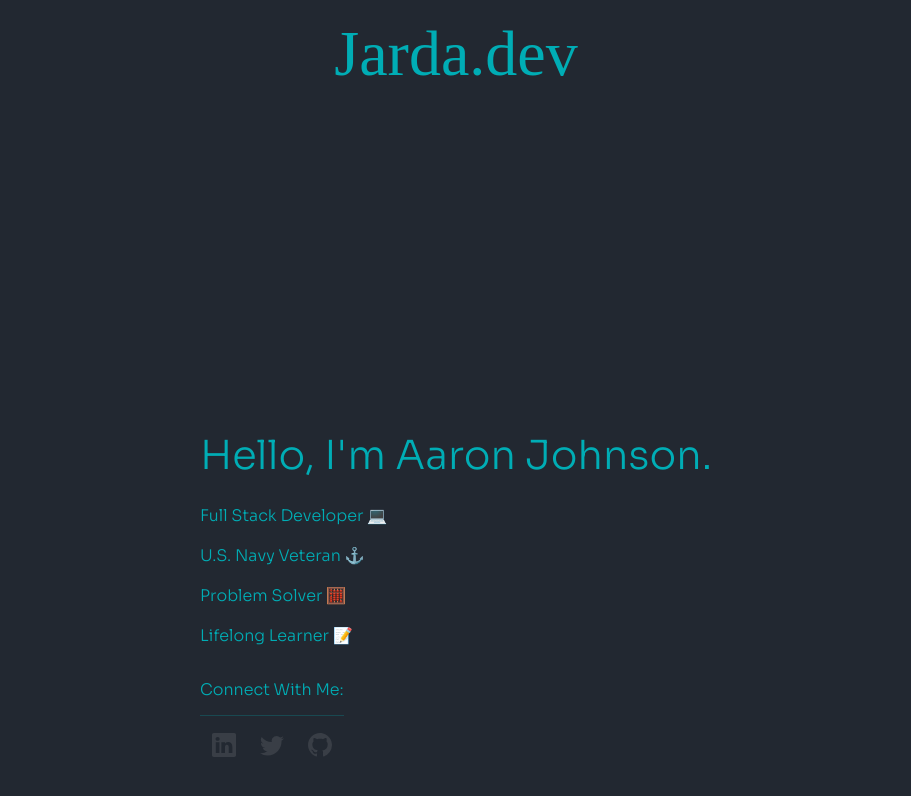
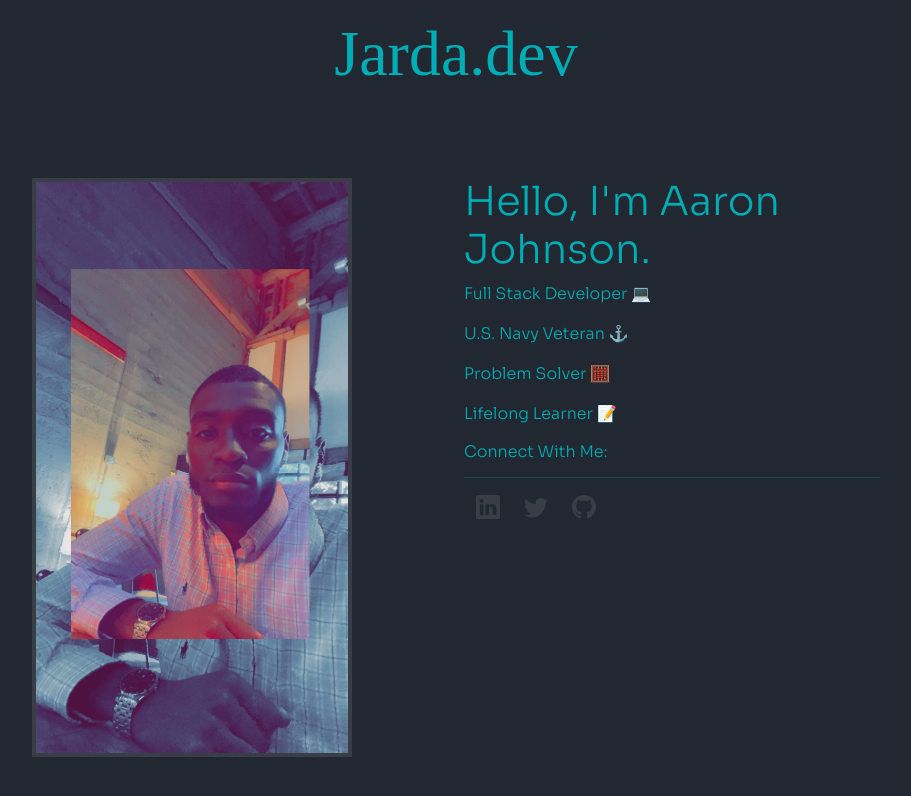
Before and after one commit to jardadev/portfolio_site, a React (Create React App) app: page / in a window 1280 px wide. Shown: the top 796 px of the page, without its empty margins (184-1095 px from the left). Built offline with nearby package versions, Linux system fonts and the light colour scheme; a web font is replaced by a local one.

Commit message:
refactor two column layout to one column layout

```diff
--- a/src/components/Landing/Landing.jsx
+++ b/src/components/Landing/Landing.jsx
@@ -1,6 +1,9 @@
 import React from 'react';
 import { BsLinkedin, BsTwitter, BsGithub } from 'react-icons/bs';
 import { motion } from 'framer-motion';
+import Row from 'react-bootstrap/Row';
+import Col from 'react-bootstrap/Col';
+
 import './Landing.sass';
 
 const Landing = () => {
@@ -10,7 +13,15 @@ const Landing = () => {
 			initial={{ opacity: 0 }}
 			animate={{ opacity: 1 }}
 		>
+			<Col>
+				<img
+					className='cover-img'
+					src='/assets/images/cover.jpg'
+					alt='Aaron Johnson wearing a green shirt, smiling.'
+				/>
+			</Col>
 			{/* TODO: Span className */}
+			<Col>
 				<h1 className='header-title'>
 					Hello, I'm <span>Aaron Johnson</span>.
 				</h1>
@@ -47,6 +58,7 @@ const Landing = () => {
 						</motion.a>
 					</div>
 				</div>
+			</Col>
 		</motion.div>
 	);
 };
--- a/src/components/Landing/Landing.sass
+++ b/src/components/Landing/Landing.sass
@@ -38,7 +38,7 @@
 
 .header-content
 	display: flex
-	flex-direction: column
+	// flex-direction: column
 	align-items: flex-start
 	justify-content: center
 	gap: 1rem
```
Lines whose indentation alone changed are shown as unchanged.
